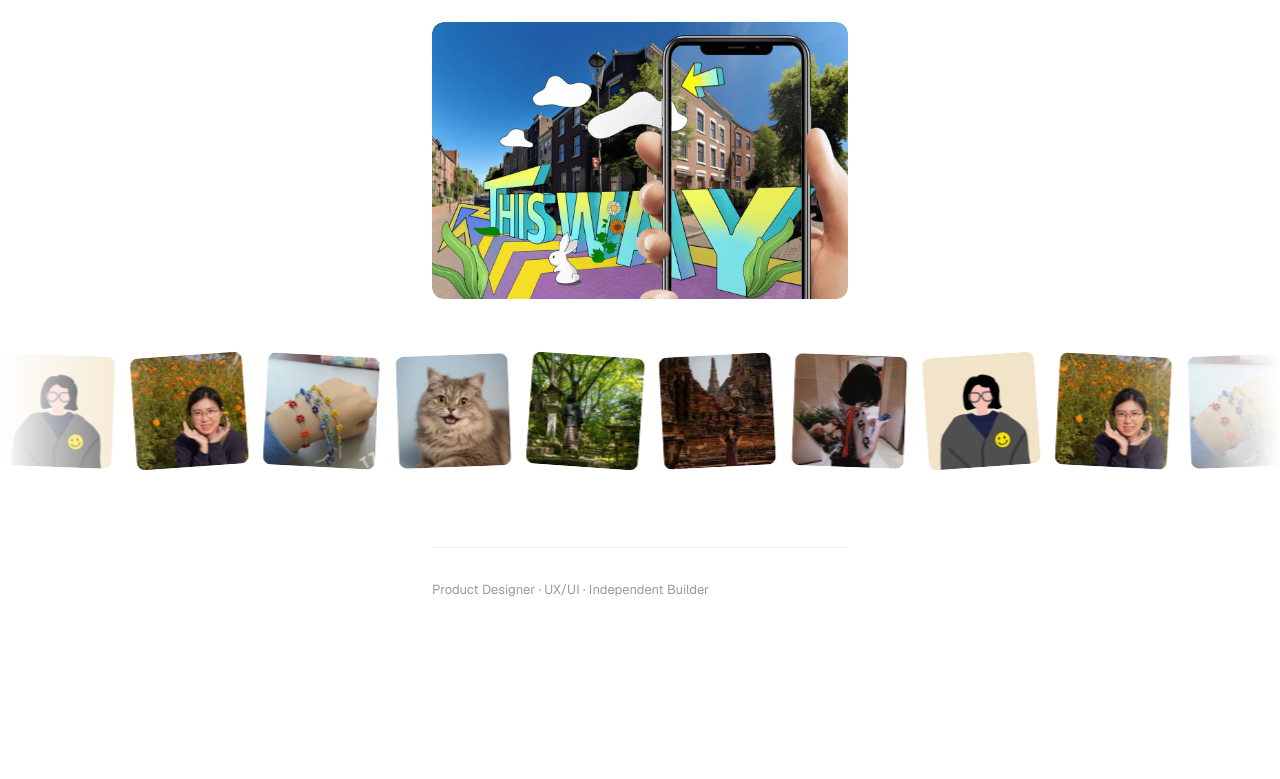
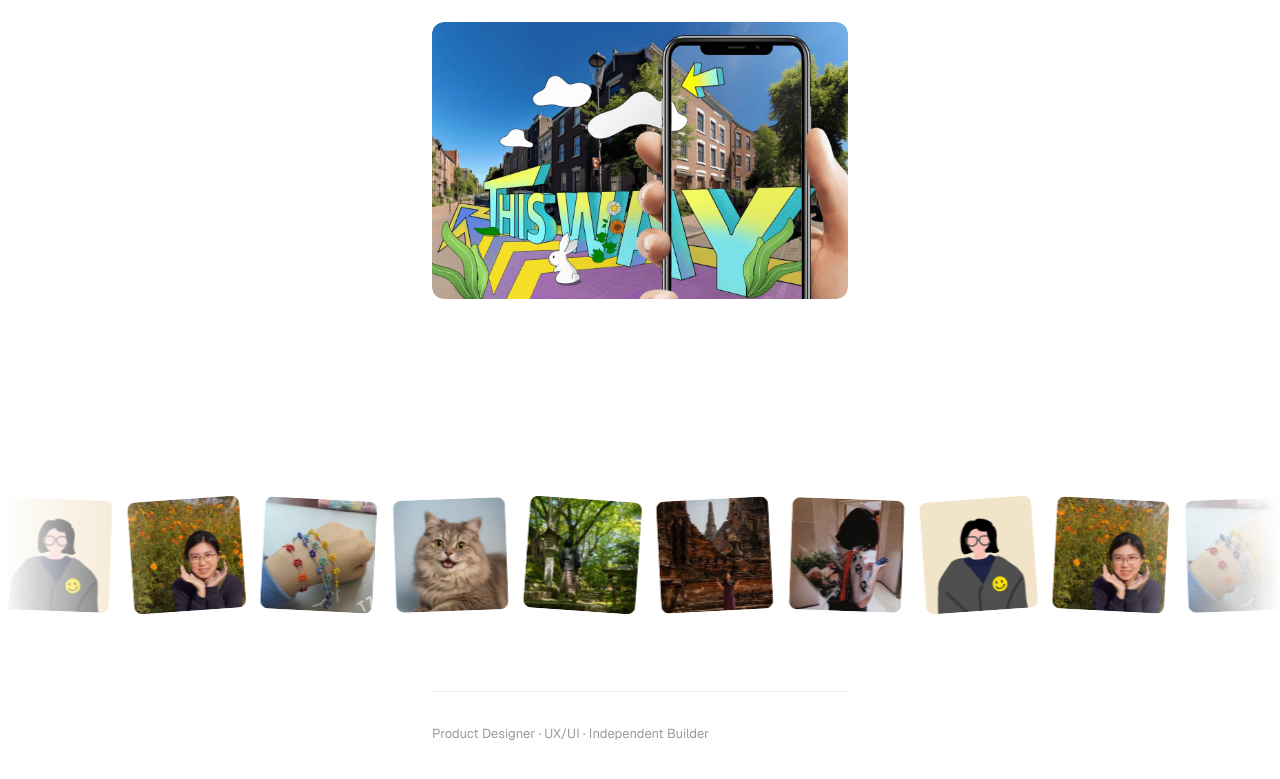
Before and after one commit to jaemin17/portfolio-pro, a Next.js app: page /en/ in a window 1280 px wide. Shown: the part 4016-4795 px from the top of the page. Before the commit the page ends 4695 px from the top, so only its background shows below. Built offline with nearby package versions, Linux system fonts and the light colour scheme.

Commit message:
Increase spacing above snapshot carousel
Matches the rhythm used between other homepage sections, which
shrank once the Case Studies section was removed above it.

```diff
--- a/src/components/SnapshotMarquee.module.css
+++ b/src/components/SnapshotMarquee.module.css
@@ -1,6 +1,6 @@
 .section {
   width: 100vw;
-  margin-top: 2rem;
+  margin-top: calc(clamp(4rem, 12vw, 9rem) + 2rem);
   margin-left: calc(50% - 50vw);
 }
 
```
